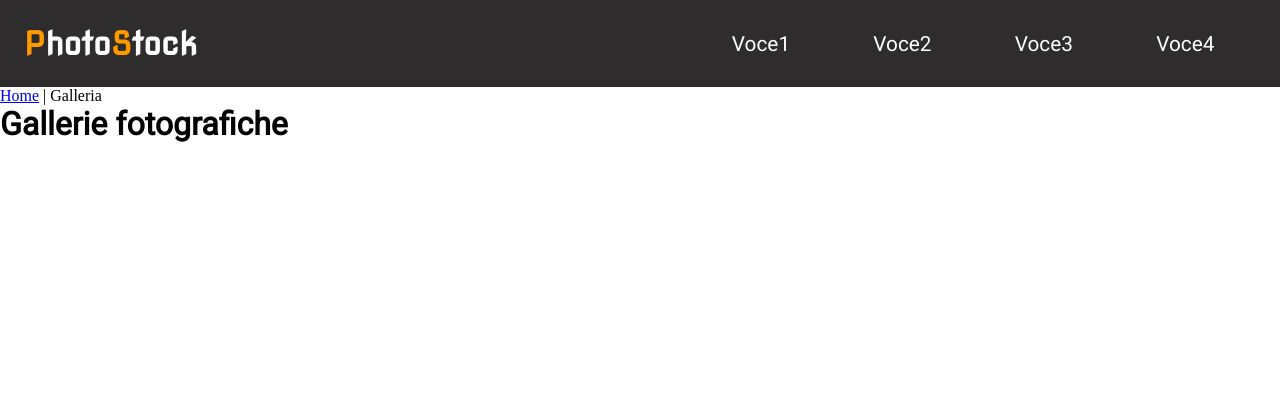
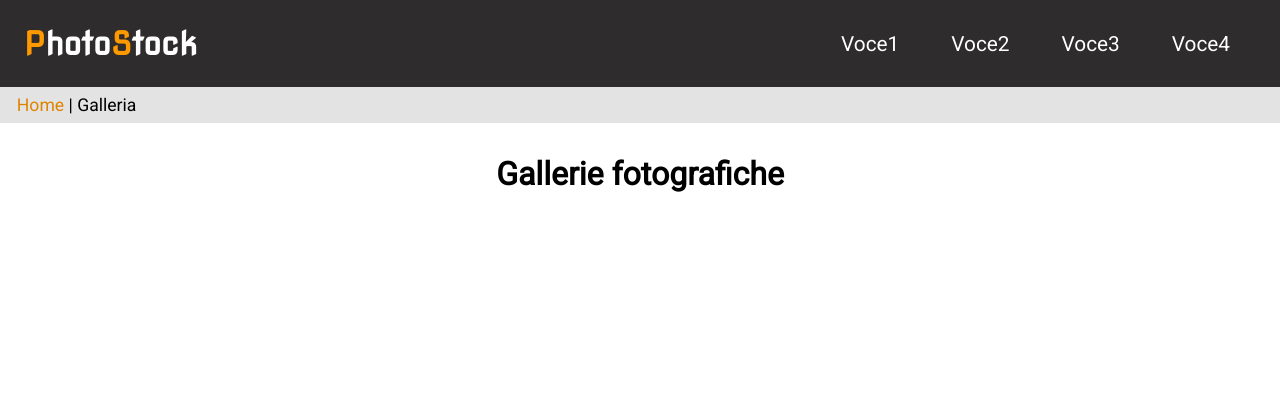
Before and after one commit to MatteoLattanzio/Progetto-TecWeb, a PHP site: page /gallery.php in a window 1280 px wide. Shown: the top 420 px of the page. Run offline with PHP 8.4, Linux system fonts and the light colour scheme; data comes from the database, SQL or seed files in the repository; data that the repository does not hold is empty.

Commit message:
Aggiornato css breadcrumb

```diff
--- a/css/style.css
+++ b/css/style.css
@@ -5,6 +5,15 @@
 	margin: 0em;
 	/*font-family: 'Roboto';*/
 	outline: none;
+}
+
+a{
+	text-decoration: none;
+	color: #de8500;
+}
+
+a:visited{
+	color: #8a1111;
 }
 
 .page-container{
@@ -15,6 +24,11 @@
 #content{
 	padding-bottom: 7em;
 	font-family: 'Roboto';
+}
+
+#content h1{
+	text-align: center;
+	margin-top:1em;
 }
 
 /*---Header---*/
@@ -61,7 +75,7 @@
 #navbar li a{
 	text-decoration: none;
 	color: white;
-	padding:0 2em 0 2em;
+	padding:0 1.25em 0 1.25em;
 	font-size: 1.3em;
 	-webkit-transition-duration: 0.2s;
 	transition-duration: 0.2s;
@@ -260,6 +274,21 @@
 	  float:none;
   }
 
+
+/*---Breadcrumb---*/
+
+#breadcrumb{
+	background-color: #e3e3e3;
+	font-family: 'Roboto';
+	padding: 0.5em;
+}
+
+#breadcrumb p{
+	margin-left: 0.5em;
+	font-size: 1.1em;
+	color:
+}
+
 /*---Home---*/
 
 #backgroundContent{
```
